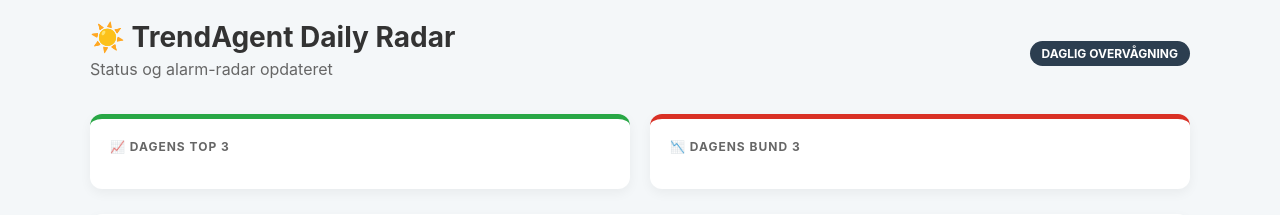
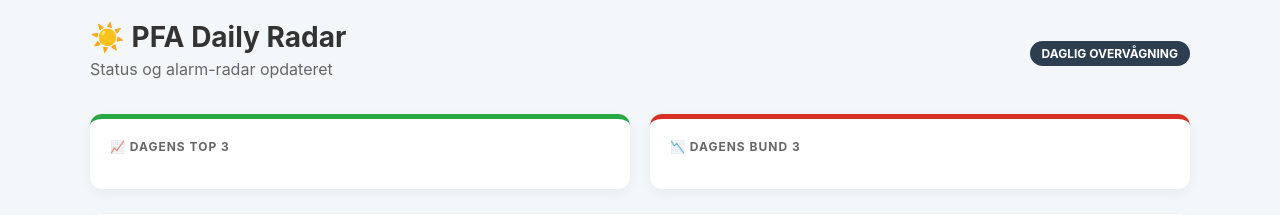
Before and after one commit to Alf4444/TrendAgent, a Python web app: template templates/pfa_daily.html.j2 in a window 1280 px wide. Shown: the top 215 px of the page. Run offline with Jinja, Linux system fonts and the light colour scheme; the template is opened without the code that fills it, so the values that code supplies are empty.

Commit message:
Update pfa_daily.html.j2

```diff
--- a/templates/pfa_daily.html.j2
+++ b/templates/pfa_daily.html.j2
@@ -3,7 +3,7 @@
 <head>
     <meta charset="utf-8">
     <meta name="viewport" content="width=device-width, initial-scale=1">
-    <title>TrendAgent Daily Radar</title>
+    <title>PFA Daily Radar</title>
     <style>
         body { font-family: -apple-system, BlinkMacSystemFont, "Segoe UI", Roboto, sans-serif;
                background: #f4f7f9; margin: 0; padding: 20px; color: #333; }
@@ -97,7 +97,7 @@
     <!-- HEADER -->
     <div class="header">
         <div>
-            <h1 style="margin:0; font-size: 28px;">☀️ TrendAgent Daily Radar</h1>
+            <h1 style="margin:0; font-size: 28px;">☀️ PFA Daily Radar</h1>
             <p style="color: #666; margin: 5px 0;">Status og alarm-radar opdateret {{ timestamp }}</p>
         </div>
         <div style="text-align: right;">
```
